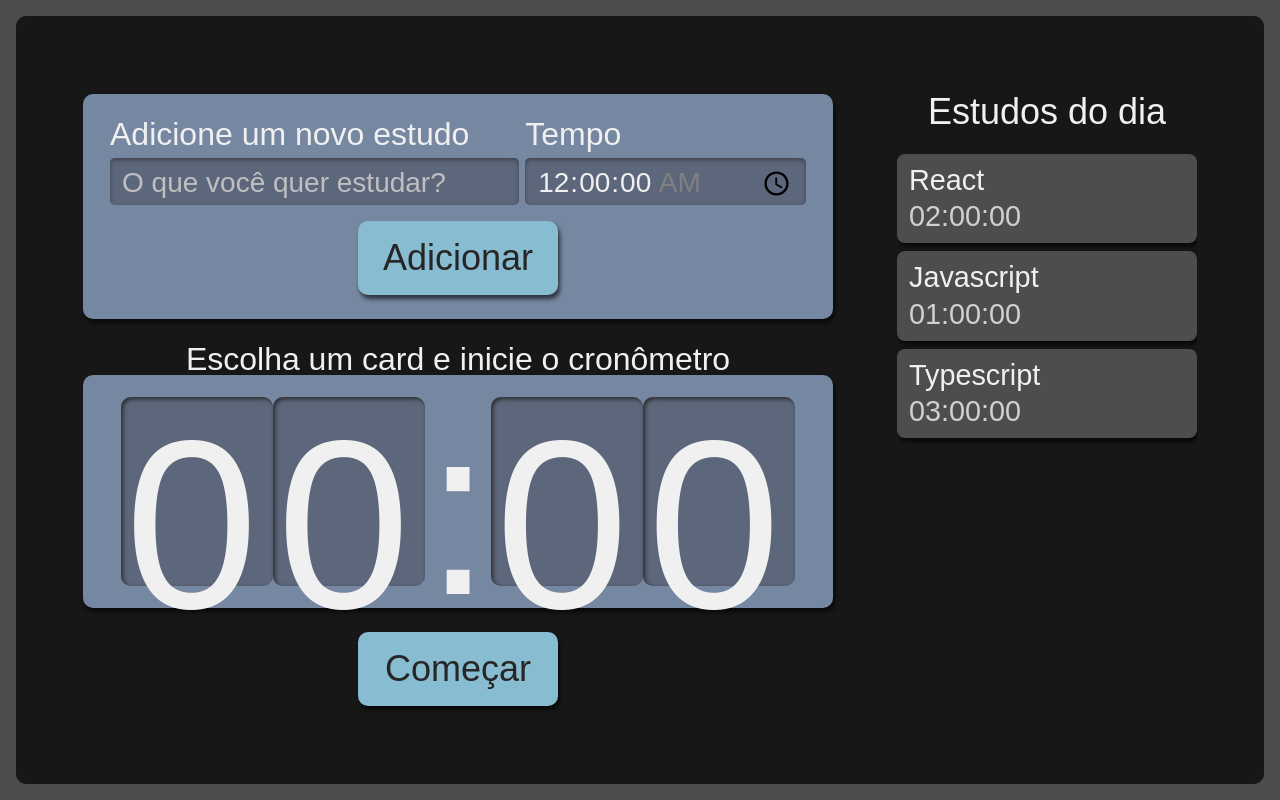
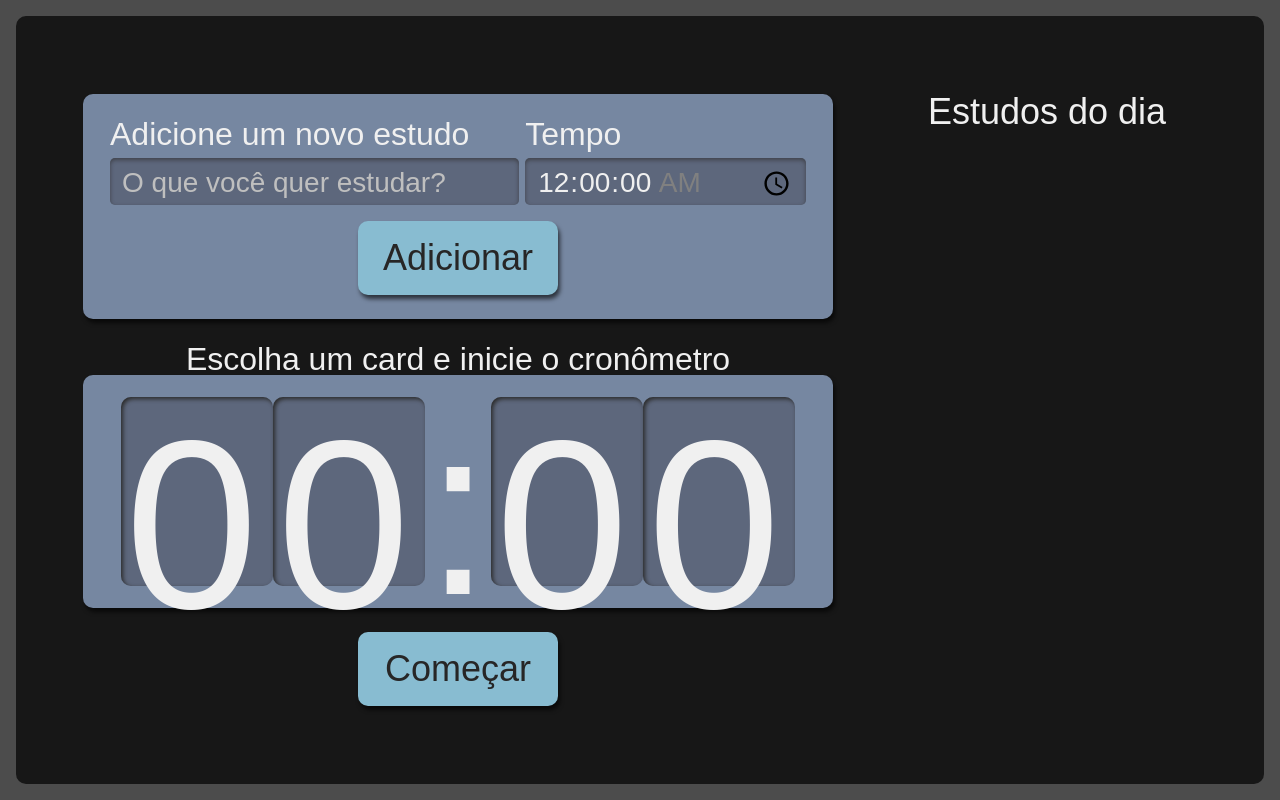
Before and after one commit to brunon-dev/studies-control, a React (Create React App) app: page / in a window 1280 px wide. Built offline with nearby package versions, Linux system fonts and the light colour scheme.

Commit message:
Integra o formulário de inclusão de uma tarefa com o componente de lista

```diff
--- a/src/components/button/index.tsx
+++ b/src/components/button/index.tsx
@@ -1,10 +1,14 @@
 import React from "react";
 import style from './Button.module.scss'
 
-class Button extends React.Component<{children?: React.ReactNode}> {
+class Button extends React.Component<{
+    children?: React.ReactNode,
+    type?: "button" | "submit" | "reset" | undefined
+}> {
     render(){
+        const { type = "button" } = this.props;
         return (
-            <button className={style.botao}>
+            <button type={type} className={style.botao}>
                 {this.props.children}
             </button>
         )
--- a/src/components/form/index.tsx
+++ b/src/components/form/index.tsx
@@ -1,8 +1,12 @@
 import React from "react";
 import Button from "../button";
 import style from './Form.module.scss'
+import { iTarefa } from "../../types/tarefa";
 
-class Form extends React.Component {
+class Form extends React.Component<{
+    setTarefas: React.Dispatch<React.SetStateAction<iTarefa[]>>
+}> {
+
     state = {
         tarefa: "",
         tempo: "00:00"
@@ -10,6 +14,7 @@ class Form extends React.Component {
 
     adicionarTarefa(evento: React.FormEvent<HTMLFormElement>){
         evento.preventDefault();
+        this.props.setTarefas(tarefasAntigas => [ ...tarefasAntigas, { ...this.state } ]);
         console.log('state: ', this.state)
     }
 
@@ -46,7 +51,7 @@ class Form extends React.Component {
                         required
                     />
                 </div>
-                <Button>Adicionar</Button>
+                <Button type="submit">Adicionar</Button>
             </form>
         )
     }
--- a/src/components/list/index.tsx
+++ b/src/components/list/index.tsx
@@ -1,27 +1,11 @@
-import React, { useState } from "react";
 import Item from "./item";
 import style from './List.module.scss'
+import { iTarefa } from "../../types/tarefa";
 
-function List() {
-    const [tarefas, setTarefas] = useState([
-        {
-            tarefa: 'React',
-            tempo: '02:00:00'
-        },
-        {
-            tarefa: 'Javascript',
-            tempo: '01:00:00'
-        },
-        {
-            tarefa: 'Typescript',
-            tempo: '03:00:00'
-        }
-    ]);
+function List({ tarefas }: { tarefas: iTarefa[] }) {
     return (
         <aside className={style.listaTarefas}>
-            <h2 onClick={() => {
-                setTarefas([...tarefas, { tarefa: "Estudar estado", tempo: "05:00:00"}])
-            }}> Estudos do dia </h2>
+            <h2> Estudos do dia </h2>
             <ul>
                 {tarefas.map((item, index) => (
                     <Item
--- a/src/pages/App.tsx
+++ b/src/pages/App.tsx
@@ -1,14 +1,16 @@
-import React from 'react';
+import React, {useState} from 'react';
 import Form from '../components/form';
 import List from '../components/list';
 import Timer from '../components/timer';
 import style from './App.module.scss'
+import { iTarefa } from '../types/tarefa';
 
 function App() {
+  const [tarefas, setTarefas] = useState<iTarefa[] | []>([]);
   return (
     <div className={style.AppStyle}>
-      <Form />
-      <List />
+      <Form setTarefas={setTarefas} />
+      <List tarefas={tarefas} />
       <Timer />
     </div>
   );
--- /dev/null
+++ b/src/types/tarefa.ts
@@ -0,0 +1,4 @@
+export interface iTarefa {
+    tarefa: string,
+    tempo: string
+}
```
